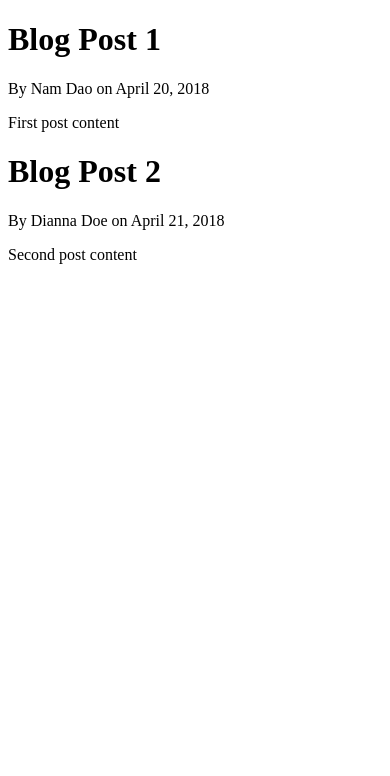
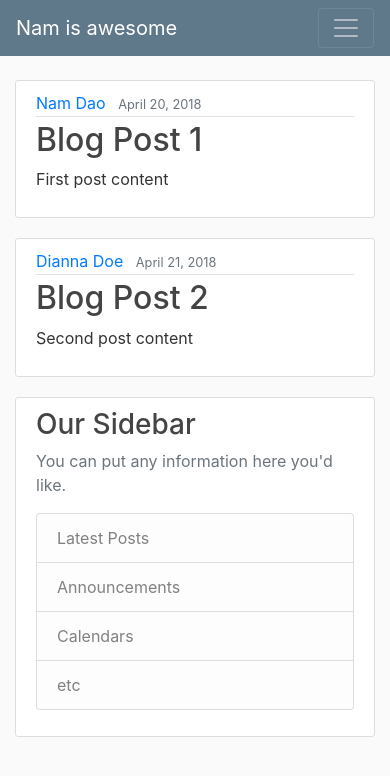
Before and after one commit to namdao2000/Flask_Blog, a Flask app: page / in a window 390 px wide. Shown: the top 776 px of the page. Run offline with Flask 2, Linux system fonts and the light colour scheme; some libraries are stand-ins or nearby versions.

Commit message:
Added css

```diff
--- a/app.py
+++ b/app.py
@@ -1,4 +1,5 @@
-from flask import Flask, render_template
+from flask import Flask, render_template, url_for
+
 app = Flask(__name__)
 
 posts = [
@@ -15,6 +16,8 @@ posts = [
         'date_posted': "April 21, 2018"
     }
 ]
+
+
 @app.route('/')
 @app.route('/home')
 def home():
@@ -23,7 +26,7 @@ def home():
 
 @app.route('/about')
 def about():
-    return render_template('about.html')
+    return render_template('about.html', posts=posts, title="About")
 
 
 if __name__ == '__main__':
--- /dev/null
+++ b/static/main.css
@@ -0,0 +1,80 @@
+body {
+  background: #fafafa;
+  color: #333333;
+  margin-top: 5rem;
+}
+
+h1, h2, h3, h4, h5, h6 {
+  color: #444444;
+}
+
+.bg-steel {
+  background-color: #5f788a;
+}
+
+.site-header .navbar-nav .nav-link {
+  color: #cbd5db;
+}
+
+.site-header .navbar-nav .nav-link:hover {
+  color: #ffffff;
+}
+
+.site-header .navbar-nav .nav-link.active {
+  font-weight: 500;
+}
+
+.content-section {
+  background: #ffffff;
+  padding: 10px 20px;
+  border: 1px solid #dddddd;
+  border-radius: 3px;
+  margin-bottom: 20px;
+}
+
+.article-title {
+  color: #444444;
+}
+
+a.article-title:hover {
+  color: #428bca;
+  text-decoration: none;
+}
+
+.article-content {
+  white-space: pre-line;
+}
+
+.article-img {
+  height: 65px;
+  width: 65px;
+  margin-right: 16px;
+}
+
+.article-metadata {
+  padding-bottom: 1px;
+  margin-bottom: 4px;
+  border-bottom: 1px solid #e3e3e3
+}
+
+.article-metadata a:hover {
+  color: #333;
+  text-decoration: none;
+}
+
+.article-svg {
+  width: 25px;
+  height: 25px;
+  vertical-align: middle;
+}
+
+.account-img {
+  height: 125px;
+  width: 125px;
+  margin-right: 20px;
+  margin-bottom: 16px;
+}
+
+.account-heading {
+  font-size: 2.5rem;
+}
--- a/templates/home.html
+++ b/templates/home.html
@@ -1,18 +1,15 @@
-<!DOCTYPE html>
-<html lang="en">
-<head>
-    <meta charset="UTF-8">
-    {% if title %}
-        <title>Flask Blog - {{ title }}</title>
-    {% else %}
-        <title>Flask Blog</title>
-    {% endif %}
-</head>
-<body>
+{% extends "layout.html" %}
+{% block content %}
     {% for post in posts %}
-        <h1>{{ post.title }}</h1>
-        <p>By {{ post.author }} on {{ post.date_posted }}</p>
-        <p>{{ post.content }}</p>
+        <article class="media content-section">
+          <div class="media-body">
+            <div class="article-metadata">
+              <a class="mr-2" href="#">{{ post.author }}</a>
+              <small class="text-muted">{{ post.date_posted }}</small>
+            </div>
+            <h2><a class="article-title" href="#">{{ post.title }}</a></h2>
+            <p class="article-content">{{ post.content }}</p>
+          </div>
+        </article>
     {% endfor %}
-</body>
-</html>
+{% endblock content%}
--- /dev/null
+++ b/templates/layout.html
@@ -0,0 +1,70 @@
+<!DOCTYPE html>
+<html lang="en">
+<head>
+ <!-- Required meta tags -->
+    <meta charset="utf-8">
+    <meta name="viewport" content="width=device-width, initial-scale=1, shrink-to-fit=no">
+
+    <!-- Bootstrap CSS -->
+    <link rel="stylesheet" href="https://stackpath.bootstrapcdn.com/bootstrap/4.3.1/css/bootstrap.min.css" integrity="sha384-ggOyR0iXCbMQv3Xipma34MD+dH/1fQ784/j6cY/iJTQUOhcWr7x9JvoRxT2MZw1T" crossorigin="anonymous">
+    <link rel="stylesheet" type="text/css" href="{{ url_for('static', filename='main.css') }}">
+    <meta charset="UTF-8">
+    {% if title %}
+        <title>Flask Blog - {{ title }}</title>
+    {% else %}
+        <title>Flask Blog</title>
+    {% endif %}
+
+</head>
+<body>
+    <header class="site-header">
+      <nav class="navbar navbar-expand-md navbar-dark bg-steel fixed-top">
+        <div class="container">
+          <a class="navbar-brand mr-4" href="/">Nam is awesome</a>
+          <button class="navbar-toggler" type="button" data-toggle="collapse" data-target="#navbarToggle" aria-controls="navbarToggle" aria-expanded="false" aria-label="Toggle navigation">
+            <span class="navbar-toggler-icon"></span>
+          </button>
+          <div class="collapse navbar-collapse" id="navbarToggle">
+            <div class="navbar-nav mr-auto">
+              <a class="nav-item nav-link" href="/">Home</a>
+              <a class="nav-item nav-link" href="/about">About</a>
+            </div>
+            <!-- Navbar Right Side -->
+            <div class="navbar-nav">
+              <a class="nav-item nav-link" href="/login">Login</a>
+              <a class="nav-item nav-link" href="/register">Register</a>
+            </div>
+          </div>
+        </div>
+      </nav>
+    </header>
+
+
+<main role="main" class="container">
+  <div class="row">
+    <div class="col-md-8">
+      {% block content %}{% endblock %}
+    </div>
+    <div class="col-md-4">
+      <div class="content-section">
+        <h3>Our Sidebar</h3>
+        <p class='text-muted'>You can put any information here you'd like.
+          <ul class="list-group">
+            <li class="list-group-item list-group-item-light">Latest Posts</li>
+            <li class="list-group-item list-group-item-light">Announcements</li>
+            <li class="list-group-item list-group-item-light">Calendars</li>
+            <li class="list-group-item list-group-item-light">etc</li>
+          </ul>
+        </p>
+      </div>
+    </div>
+  </div>
+</main>
+
+    <!-- Optional JavaScript -->
+    <!-- jQuery first, then Popper.js, then Bootstrap JS -->
+    <script src="https://code.jquery.com/jquery-3.3.1.slim.min.js" integrity="sha384-q8i/X+965DzO0rT7abK41JStQIAqVgRVzpbzo5smXKp4YfRvH+8abtTE1Pi6jizo" crossorigin="anonymous"></script>
+    <script src="https://cdnjs.cloudflare.com/ajax/libs/popper.js/1.14.7/umd/popper.min.js" integrity="sha384-UO2eT0CpHqdSJQ6hJty5KVphtPhzWj9WO1clHTMGa3JDZwrnQq4sF86dIHNDz0W1" crossorigin="anonymous"></script>
+    <script src="https://stackpath.bootstrapcdn.com/bootstrap/4.3.1/js/bootstrap.min.js" integrity="sha384-JjSmVgyd0p3pXB1rRibZUAYoIIy6OrQ6VrjIEaFf/nJGzIxFDsf4x0xIM+B07jRM" crossorigin="anonymous"></script>
+</body>
+</html>
```
Also changed, not shown: forums.py (added, +12 -0 lines), templates/about.html (+4 -14 lines).
